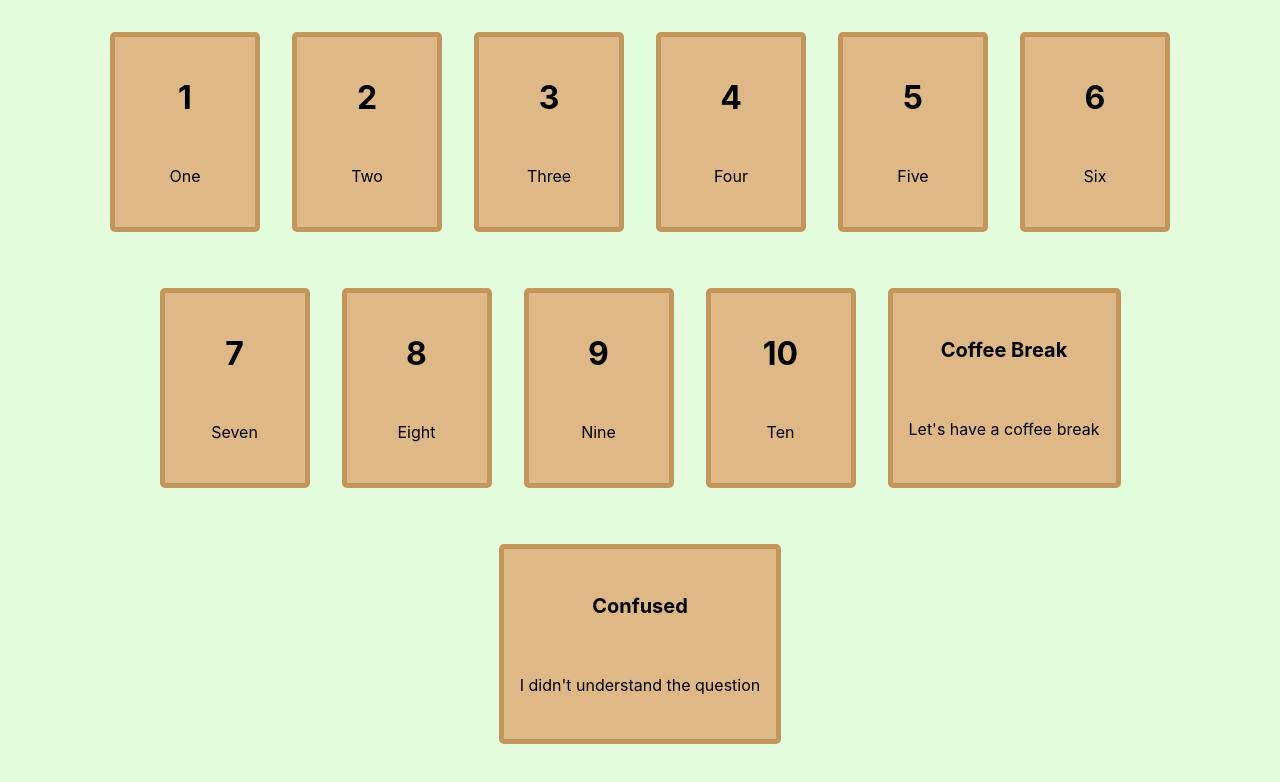
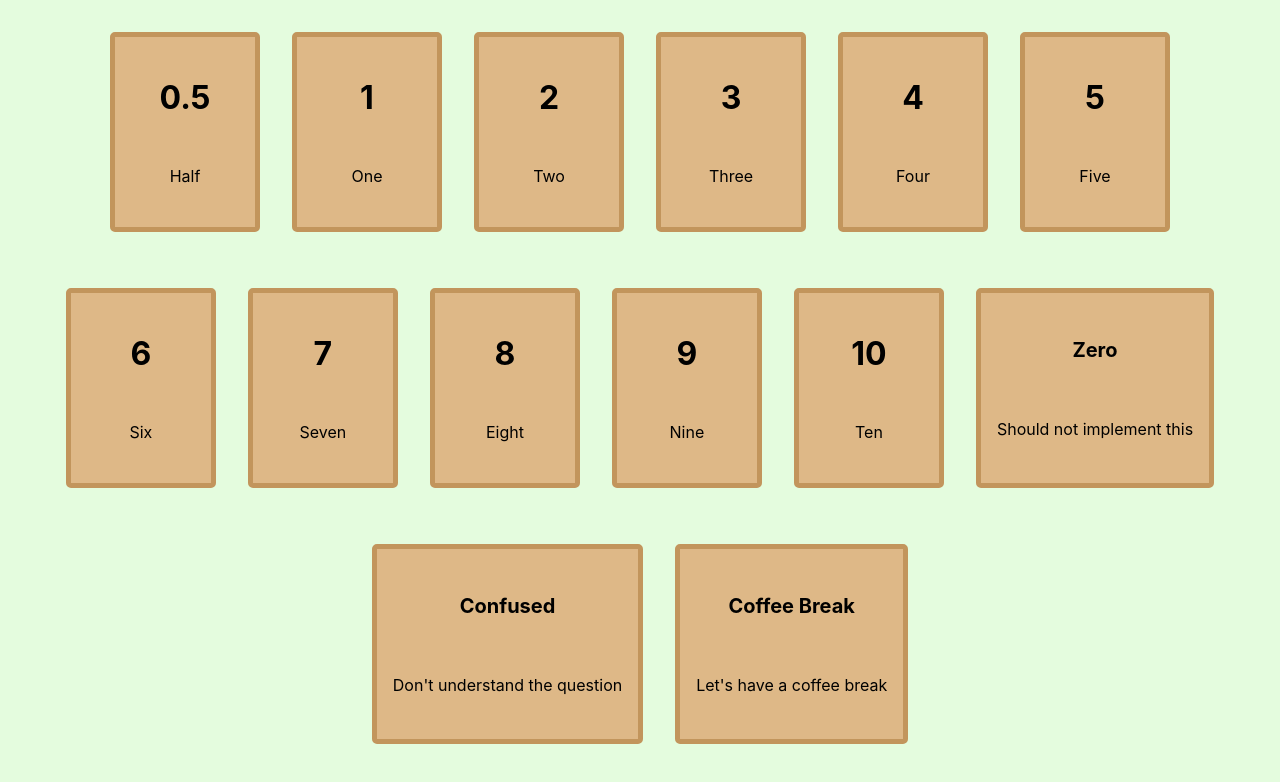
Before and after one commit to Digitanalogik/react-card-table, a React (Create React App) app: page / in a window 1280 px wide. Shown: the top 782 px of the page. Built offline with nearby package versions, Linux system fonts and the light colour scheme.

Commit message:
More cards

```diff
--- a/src/App.tsx
+++ b/src/App.tsx
@@ -4,6 +4,7 @@ import './App.css';
 const App = (): JSX.Element => {
 
   const CARDS = [
+    { id: 0, type: 'numeric', value: 0.5, title: 'Half' },
     { id: 1, type: 'numeric', value: 1, title: 'One' },
     { id: 2, type: 'numeric', value: 2, title: 'Two' },
     { id: 3, type: 'numeric', value: 3, title: 'Three' },
@@ -14,8 +15,9 @@ const App = (): JSX.Element => {
     { id: 8, type: 'numeric', value: 8, title: 'Eight' },
     { id: 9, type: 'numeric', value: 9, title: 'Nine' },
     { id: 10, type: 'numeric', value: 10, title: 'Ten' },
-    { id: 11, type: 'special', value: 0, title: 'Coffee Break', description: "Let's have a coffee break" },
-    { id: 12, type: 'special', value: 0, title: 'Confused', description: "I didn't understand the question" },
+    { id: 11, type: 'special',  value: 0, title: 'Zero', description: "Should not implement this", image: 'https://upload.wikimedia.org/wikipedia/commons/thumb/8/8d/No-Symbol.svg/240px-No-Symbol.svg.png' },
+    { id: 12, type: 'special', value: 0, title: 'Confused', description: "Don't understand the question", image: 'https://cdn-icons-png.flaticon.com/512/5969/5969738.png' },
+    { id: 13, type: 'special', value: 0, title: 'Coffee Break', description: "Let's have a coffee break", image: 'https://icons.iconarchive.com/icons/iconarchive/fat-sugar-food/256/Drink-Coffee-icon.png' },
   ];
 
   return (
```
